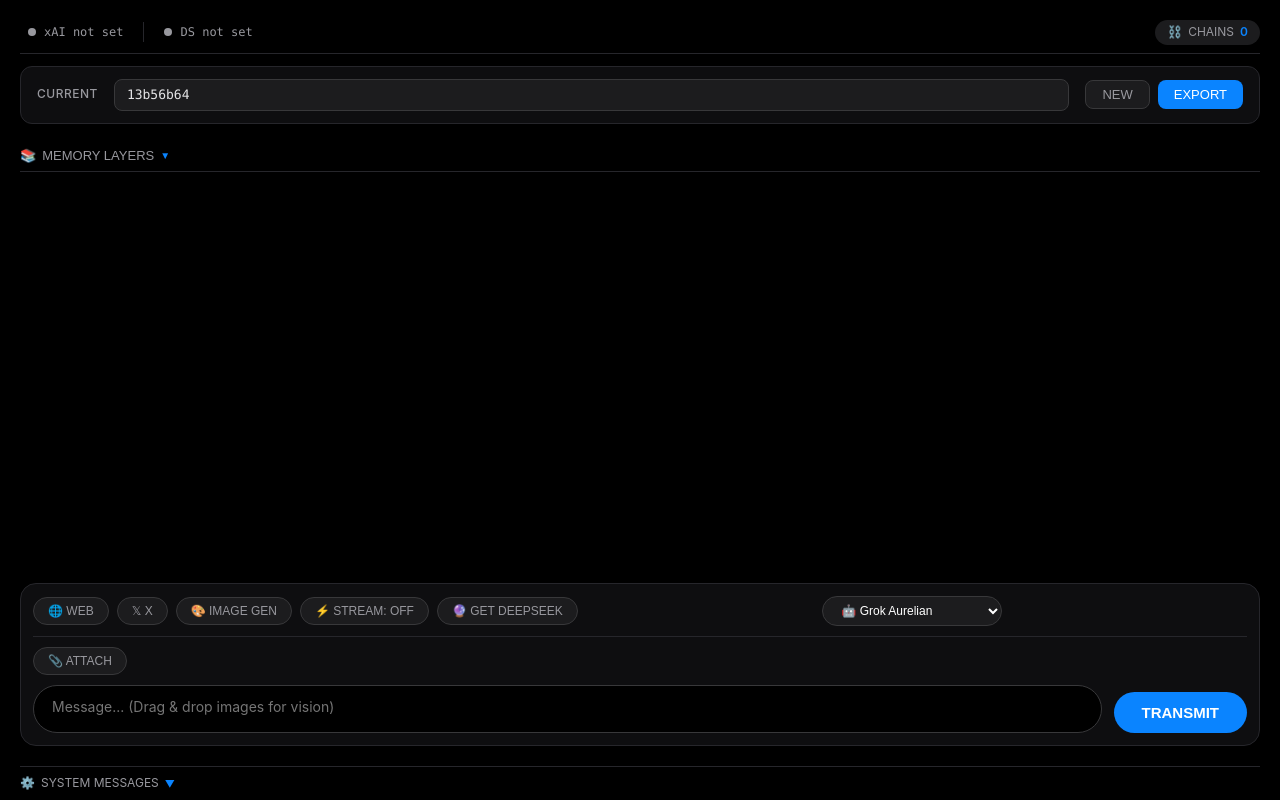
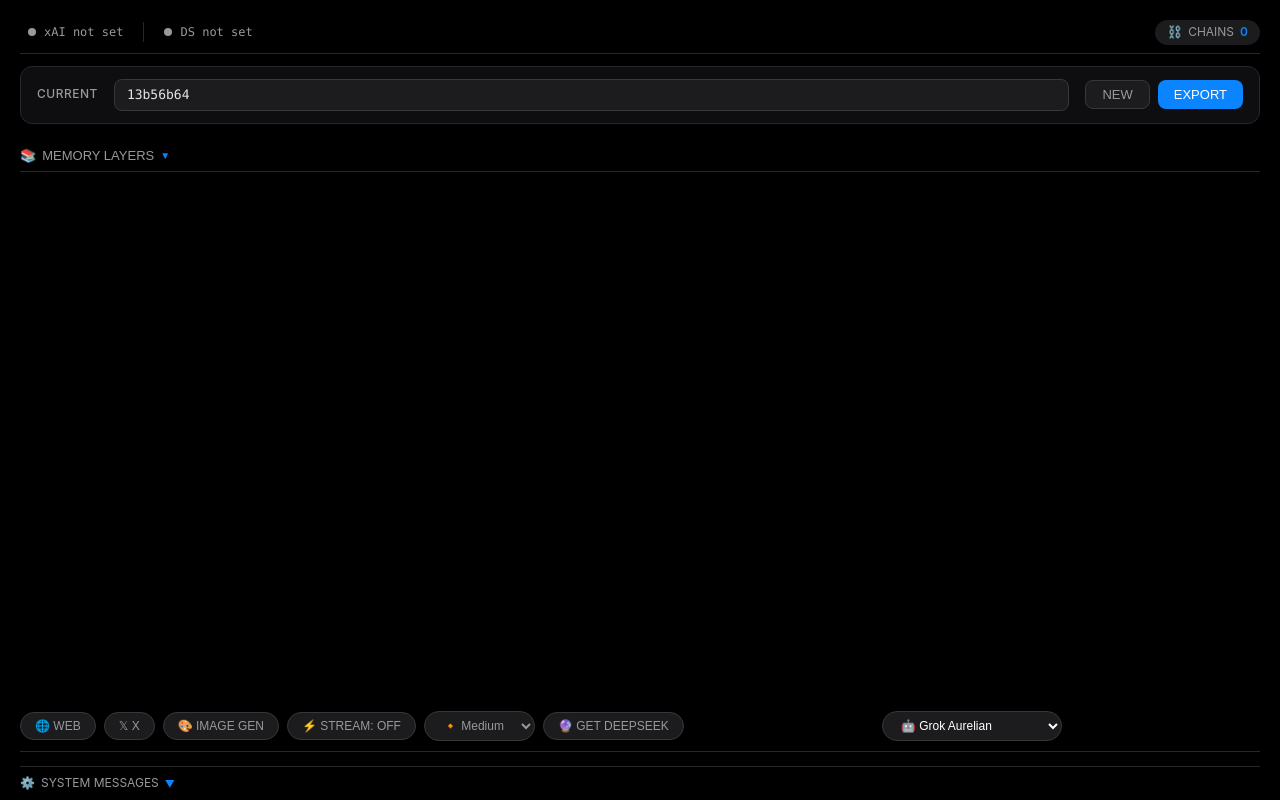
Before and after one commit to metatron8191/metatron8191, a plain HTML site: page index.html in a window 1280 px wide. Drawn offline with Linux system fonts and the light colour scheme.

Commit message:
Refactor input area and add max tokens selector
Replaced input area with a new toolbar layout and added max tokens selector.

```diff
--- a/index.html
+++ b/index.html
@@ -57,12 +57,16 @@
         <div id="messages-area"></div>
 
         <!-- INPUT AREA -->
-        <div class="input-area">
 <div class="toolbar">
     <button class="tool-btn" id="webSearchBtn" title="Enable web search">🌐 WEB</button>
     <button class="tool-btn" id="xSearchBtn" title="Enable X search">𝕏 X</button>
     <button class="tool-btn" id="imageGenBtn" title="Generate image">🎨 IMAGE GEN</button>
     <button class="tool-btn" id="streamToggle" title="Toggle streaming">⚡ STREAM: OFF</button>
+    <select id="max-tokens-select" class="tool-btn" style="min-width: 90px;">
+        <option value="500">🔹 Short</option>
+        <option value="2000" selected>🔸 Medium</option>
+        <option value="4000">🔹 Long</option>
+    </select>
     <button class="tool-btn" id="getDeepSeekBtn" title="Get DeepSeek's perspective on last exchange">🔮 GET DEEPSEEK</button>
     <select id="model-selector" class="model-selector">
         <option value="grok-4-1-fast-reasoning" selected>🤖 Grok Aurelian</option>
@@ -70,16 +74,6 @@
         <option value="deepseek-reasoner">🧠 DeepSeek Reasoner</option>
     </select>
     <span id="tool-status" class="tool-status"></span>
-            </div>
-            <div class="attach-row">
-                <input type="file" id="file-input" multiple accept="image/*,.txt,.pdf,.json">
-                <button class="tool-btn" onclick="document.getElementById('file-input').click()">📎 ATTACH</button>
-                <span id="file-names"></span>
-            </div>
-            <div class="message-input-row">
-                <textarea id="message-input" rows="1" placeholder="Message... (Drag & drop images for vision)"></textarea>
-                <button id="transmit-button">TRANSMIT</button>
-            </div>
 </div>
 
         <!-- SYSTEM MESSAGES PANEL (collapsible) -->
```
Lines whose indentation alone changed are shown as unchanged.
